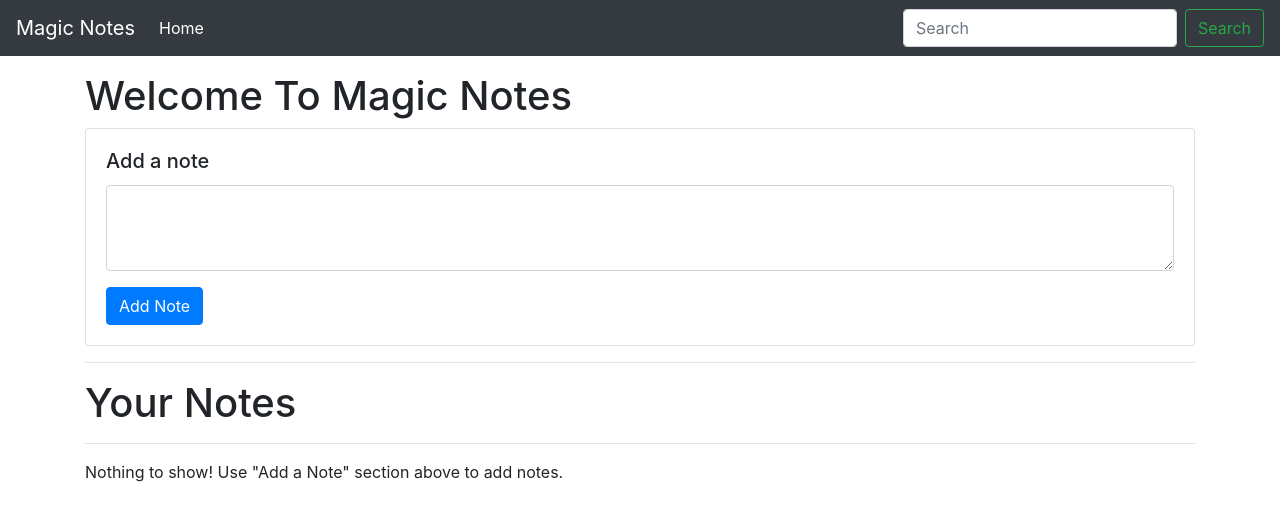
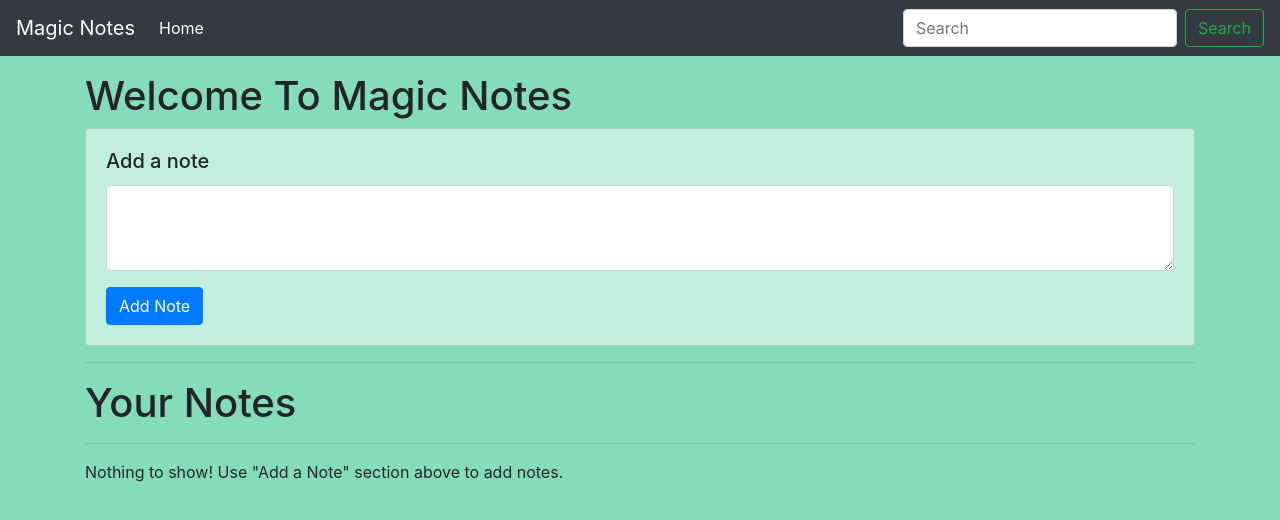
Before and after one commit to chandan-koranga/notes-taking-website, a plain HTML site: page mini project 5 sem/index.html in a window 1280 px wide. Drawn offline with nearby package versions, Linux system fonts and the light colour scheme.

Commit message:
Update index.html

```diff
--- a/mini project 5 sem/index.html
+++ b/mini project 5 sem/index.html
@@ -8,6 +8,18 @@
     <title>Notes App</title>
     <link rel="stylesheet" href="https://stackpath.bootstrapcdn.com/bootstrap/4.3.1/css/bootstrap.min.css"
         integrity="sha384-ggOyR0iXCbMQv3Xipma34MD+dH/1fQ784/j6cY/iJTQUOhcWr7x9JvoRxT2MZw1T" crossorigin="anonymous">
+
+      <!-- <link rel="stylesheet" href="style.css" /> -->
+    <style>
+        body {
+            background-color: #85dcba;
+        }
+
+        .card {
+            background-color: #c2eedd;
+        }
+    </style>
+
 </head>
 
 <body>
```
